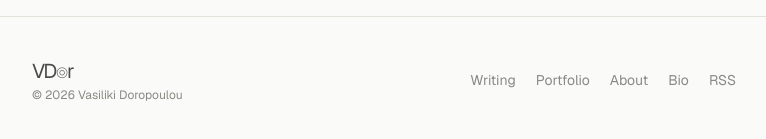
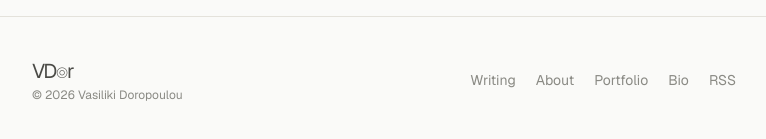
Before and after one commit to VassoD/thinking-out-loud, a Next.js app: page /about in a window 1280 px wide. Shown: the part 1520-1659 px from the top of the page, without its empty margins (256-1022 px from the left). Built offline with nearby package versions, Linux system fonts and the light colour scheme; no server answers.

Commit message:
refactor: swap links

```diff
--- a/components/layout/Footer.tsx
+++ b/components/layout/Footer.tsx
@@ -25,16 +25,16 @@ export default function Footer() {
               Writing
             </Link>
             <Link
+              href="/about"
+              className="text-sm text-[var(--color-ink-faint)] transition-colors hover:text-[var(--color-ink)]"
+            >
+              About
+            </Link>
+            <Link
               href="/portfolio"
               className="text-sm text-[var(--color-ink-faint)] transition-colors hover:text-[var(--color-ink)]"
             >
               Portfolio
-            </Link>
-            <Link
-              href="/about"
-              className="text-sm text-[var(--color-ink-faint)] transition-colors hover:text-[var(--color-ink)]"
-            >
-              About
             </Link>
             <Link
               href="/bio"
```
